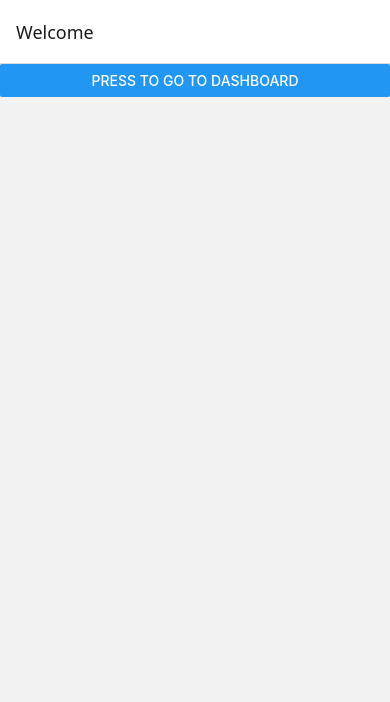
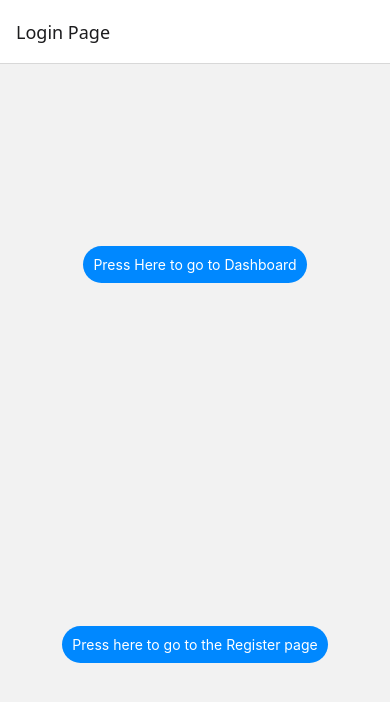
Before and after one commit to Skyring100/Undergraduate-Planning-Advisor-App, a React Native app: screen / in a window 390 px wide. Shown: the top 702 px of the page. Built offline with nearby package versions, Linux system fonts and the light colour scheme.

Commit message:
Made buttons into touchable opacities. made them work for dashboard, login, adn register screen

```diff
--- a/App.js
+++ b/App.js
@@ -3,18 +3,23 @@ import { StyleSheet, Text, View } from 'react-native';
 import { createStaticNavigation, NavigationContainer } from '@react-navigation/native';
 import { createNativeStackNavigator } from '@react-navigation/native-stack';
 
-import LoginScreen from './screens/LoginScreen';
-import RegisterScreen from './screens/RegisterScreen';
+import { LoginScreen } from './screens/LoginScreen';
+import { RegisterScreen } from './screens/RegisterScreen';
 import { DashboardScreen } from './screens/DashboardScreen';
 
 const RootStack = createNativeStackNavigator({
   screens: {
     Login: {
       screen: LoginScreen,
-      options: {title: 'Welcome'},
+      options: {title: 'Login Page'},
     },
     Dashboard: {
       screen: DashboardScreen,
+      options: {title: 'Dashboard'},
+    },
+    Register: {
+      screen: RegisterScreen,
+      options: {title: 'Registration'},
     },
   },
 });
--- a/screens/DashboardScreen.js
+++ b/screens/DashboardScreen.js
@@ -3,7 +3,7 @@ Degree Evaluator will show a pie chart of their degree progress.
 On clicking each button it will navigate to respective pages.*/
 
 import { useNavigation } from '@react-navigation/native';
-import { Button } from "react-native"
+import { TouchableOpacity, StyleSheet, Text } from "react-native"
 import { SafeAreaProvider, SafeAreaView } from 'react-native-safe-area-context';
 
 
@@ -11,11 +11,33 @@ export function DashboardScreen (){
 
     const navigation = useNavigation();
 
-    return (
+    return(
         <SafeAreaProvider>
-            <SafeAreaView >
-                <Button title='Press to go to login' onPress={()=>{navigation.navigate('Login',{})}} />
+            <SafeAreaView style={{flexDirection: 'column', padding: 10,flex: 1}}>
+                <TouchableOpacity style={styles.button} onPress={()=>{navigation.navigate('Login',{})}}>
+                    <Text style={styles.buttonText}>
+                        Press to go to the Login page
+                    </Text>
+                </TouchableOpacity>
             </SafeAreaView >
         </SafeAreaProvider>
     )
 }
+
+
+
+const styles = StyleSheet.create({
+    button: {
+        alignItems: 'center',
+        justifyContent: 'center',
+        backgroundColor: '#0088ff',
+        padding: 10,
+        margin: 'auto',
+        borderRadius: 20,
+        width: 'auto',
+        height: 'auto',
+    },
+    buttonText: {
+        color: '#fff',
+    },
+});
--- a/screens/LoginScreen.js
+++ b/screens/LoginScreen.js
@@ -4,20 +4,41 @@ On clicking signup it will navigate to Register page.
 On clicking login it will validate credentials and navigate to Dashboard page.*/
 
 import { useNavigation } from '@react-navigation/native';
-import { Text, TextInput, StyleSheet, Alert, Button, } from 'react-native';
+import { Text, TextInput, StyleSheet, TouchableOpacity, StatusBar, } from 'react-native';
 import { SafeAreaProvider, SafeAreaView } from 'react-native-safe-area-context';
 
 
 
-export default function LoginScreen() {
+export function LoginScreen() {
 
     const navigation = useNavigation();
 
     return (
         <SafeAreaProvider>
-            <SafeAreaView >
-                <Button title='press to go to Dashboard' onPress={()=>{navigation.navigate('Dashboard',{})}} />
+            <SafeAreaView style={{flexDirection: 'column', padding: 10, flex: 1}}>
+                <TouchableOpacity style={styles.button} onPress={()=>{navigation.navigate('Dashboard',{})}}>
+                    <Text style={styles.buttonText}>Press Here to go to Dashboard</Text>
+                </TouchableOpacity>
+                <TouchableOpacity style={styles.button} onPress={()=>{navigation.navigate('Register',{})}}>
+                    <Text style={styles.buttonText}>Press here to go to the Register page</Text>
+                </TouchableOpacity>
             </SafeAreaView >
         </SafeAreaProvider>
     );
 }
+
+const styles = StyleSheet.create({
+    button: {
+        alignItems: 'center',
+        justifyContent: 'center',
+        backgroundColor: '#0088ff',
+        padding: 10,
+        margin: 'auto',
+        borderRadius: 20,
+        width: 'auto',
+        height: 'auto',
+    },
+    buttonText: {
+        color: '#fff',
+    },
+});
--- a/screens/RegisterScreen.js
+++ b/screens/RegisterScreen.js
@@ -2,11 +2,41 @@
 Degree program and start year will be dropdowns.
 On clicking register it will validate inputs and navigate to Dashboard page.*/
 
-
+import { useNavigation } from '@react-navigation/native';
+import { TouchableOpacity, Text, StyleSheet } from "react-native"
+import { SafeAreaProvider, SafeAreaView } from 'react-native-safe-area-context';
 
 
 export function RegisterScreen() {
+
+    const navigation = useNavigation();
+
     return(
-        null
+        <SafeAreaProvider>
+            <SafeAreaView >
+                <TouchableOpacity style={styles.button} onPress={()=>{navigation.navigate('Login',{})}}>
+                    <Text style={styles.buttonText}>
+                        Go back to Login page (Submit button)
+                    </Text>
+                </TouchableOpacity>
+            </SafeAreaView >
+        </SafeAreaProvider>
     );
 }
+
+
+const styles = StyleSheet.create({
+    button: {
+        alignItems: 'center',
+        justifyContent: 'center',
+        backgroundColor: '#0088ff',
+        padding: 10,
+        margin: 'auto',
+        borderRadius: 20,
+        width: 'auto',
+        height: 'auto',
+    },
+    buttonText: {
+        color: '#fff',
+    },
+});
```
